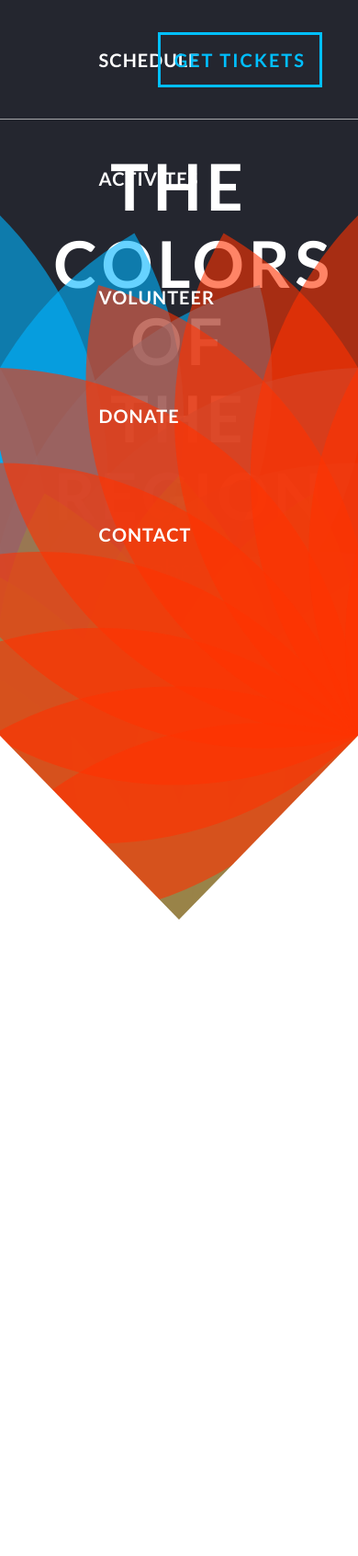
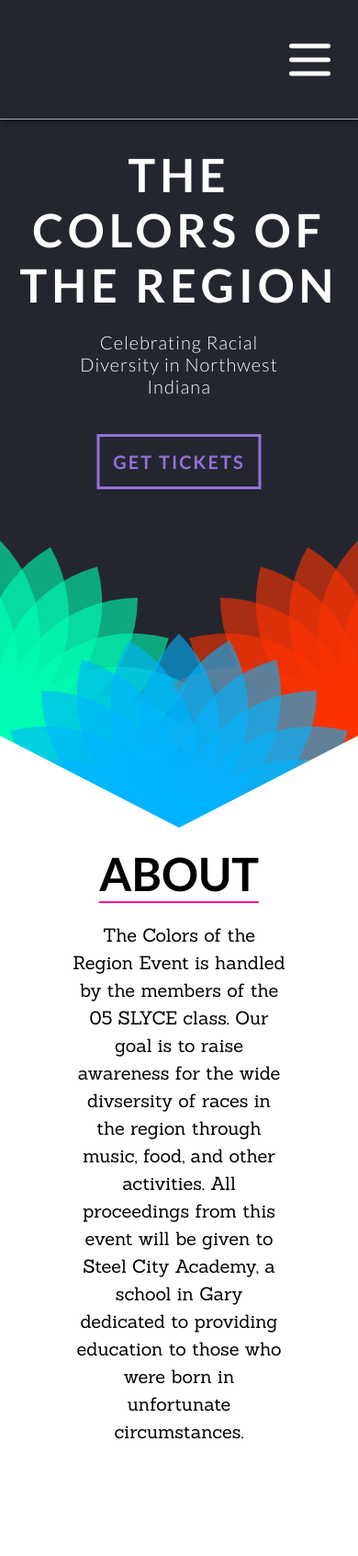
Before and after one commit to dsrasheed/cotr-website, a Flask app: page / in a window 390 px wide. Shown: the top 1692 px of the page at 92% size. After the commit the page ends 1565 px from the top, so only its background shows below. Run offline with Flask 2, Linux system fonts and the light colour scheme; parts of the project's set-up code (start-up, migrations or seed data) failed here and were passed over.

Commit message:
Make header responsive and add about section

```diff
--- a/cotr/home/templates/index.html
+++ b/cotr/home/templates/index.html
@@ -2,6 +2,14 @@
 
 {% block content %}
 <nav>
+	<!--HAMBURGER-->
+	<div class="hamburger">
+		<div class="ham-line"></div>
+		<div class="ham-line"></div>
+		<div class="ham-line"></div>
+	</div>
+
+	<div class="nav-container">
 		<!--LOGO-->
 
 		<!--NAVIGATION-->
@@ -20,17 +28,23 @@
 			<input type="hidden" name="return" value="{{ request.url_root }}get-tickets/success/"/>
 			<button class="btn form-btn" type="submit" name="submit" alt="PayPal - The safer, easier way to pay online!">Get Tickets</button>
 		</form>
+	</div>
 </nav>
 <header>
 	<!--TITLE-->
 	<div class="title-cnt">
 		<h1 id="title">The Colors of the Region</h1>
-		<h2 id="subtitle">Celebrating Racial Diversity in Northwest Indiana</h2>
+		<p id="subtitle">Celebrating Racial Diversity in Northwest Indiana</p>
+		<form class="payp-form title-form" action="https://www.sandbox.paypal.com/cgi-bin/webscr" method="post" target="_top">
+			<input type="hidden" name="cmd" value="_s-xclick">
+			<input type="hidden" name="hosted_button_id" value="M3WLKBA4W6CNQ">
+			<input type="hidden" name="return" value="{{ request.url_root }}get-tickets/success/"/>
+			<button class="btn form-btn" type="submit" name="submit" alt="PayPal - The safer, easier way to pay online!">Get Tickets</button>
+		</form>
 	</div>
 
 	<!--LOTUS-->
-	<div id="blue-lotus" class="lotus">
-		<div class="petal"></div>
+	<div id="green-lotus" class="lotus">
 		<div class="petal"></div>
 		<div class="petal"></div>
 		<div class="petal"></div>
@@ -44,7 +58,8 @@
 		<div class="petal"></div>
 		<div class="petal"></div>
 	</div>
-	<div id="green-lotus" class="lotus">
+	<div id="blue-lotus" class="lotus">
+		<div class="petal"></div>
 		<div class="petal"></div>
 		<div class="petal"></div>
 		<div class="petal"></div>
@@ -77,6 +92,16 @@
 	<div class="triangle tri-left"></div>
 	<div class="triangle tri-right"></div>
 </header>
-<div style="width: 100%; height: 2000px"></div>
+<section id="about">
+	<div class="section-content">
+		<h2 class="section-title">About</h2>
+		<p class="about-desc">The Colors of the Region Event is handled by the members of
+		the  05 SLYCE class. Our goal is to raise awareness for the wide divsersity of races
+		in the region through music, food, and other activities. All proceedings from this
+		event will be given to Steel City Academy, a school in Gary dedicated to providing
+		education to those who were born in unfortunate circumstances.</p>
+	</div>
+</section>
+<div style="width: 100%; height: 1000px;"></div>
 <script src="{{ url_for('static', filename='js/main.js') }}"></script>
 {% endblock %}
--- a/cotr/static/styles/main.css
+++ b/cotr/static/styles/main.css
@@ -1,22 +1,49 @@
-@import url('https://fonts.googleapis.com/css?family=Comfortaa:700|Lato:300,700');
+@import url('https://fonts.googleapis.com/css?family=Lato:300,700|Sanchez');
 * {
 	box-sizing: border-box;
 	margin: 0;
 	padding: 0;
 }
+body {
+	min-width: 320px;
+}
 nav {
 	width: 100%;
 	height: 130px;
-	padding: 0 10%;
 	position: fixed;
 	color: white;
 	background-color: transparent;
 	z-index: 10;
 	border-bottom: solid 1px rgba(255,255,255,0.6);
+	box-shadow: 2px 0 10px rgba(0,0,0,0.6);
 	transition: height 0.3s, background-color 0.3s, color 0.3s;
 }
+.hamburger {
+	display: none;
+	position: absolute;
+	width: 45px;
+	height: 35px;
+	top: 50%;
+	right: 30px;
+	transform: translateY(-50%);
+}
+.ham-line {
+	width: 100%;
+	height: 5px;
+	background-color: white;
+	border-radius: 50px;
+	margin-bottom: 10px;
+}
+.ham-line:last-child {
+	margin-bottom: 0;
+}
+.nav-container {
+	width: 80%;
+	height: 100%;
+	margin: 0 auto;
+}
 ul.menu {
-	position: absolute;
+	position: relative;
 	list-style-type: none;
 	display: inline-block;
 	left: 50%;
@@ -57,14 +84,15 @@ li.menu-element:after {
 li.menu-element:hover:after {
 	height: 3px;
 }
+.payp-form {
+	display: table;
+}
 .nav-form {
 	float: right;
+	margin: 0 auto;
 	position: relative;
 	top: 50%;
 	transform: translateY(-50%);
-}
-.payp-form {
-	display: table;
 }
 .btn {
 	font-family: "Lato";
@@ -73,13 +101,13 @@ li.menu-element:hover:after {
 	padding: 15px 15px;
 	text-transform: uppercase;
 	letter-spacing: 2px;
-	color: deepskyblue;
+	color: mediumpurple;
 	background-color: transparent;
-	border: solid 3px deepskyblue;
+	border: solid 3px mediumpurple;
 	transition: color 0.5s, background-color 0.5s;
 }
 .btn:hover {
-	background-color: deepskyblue;
+	background-color: mediumpurple;
 	color: white;
 }
 header {
@@ -88,6 +116,7 @@ header {
 	position: relative;
 	background-color: rgb(36, 38, 47);
 	overflow: hidden;
+	transition: min-height 0.25s;
 }
 .title-cnt {
 	position: relative;
@@ -96,7 +125,9 @@ header {
 	max-width: 70%;
 	transform: translate(-50%);
 }
-/* TODO: Make responsive so text doesn't exceed 2 lines */
+#title, #subtitle {
+	transition: font-size 0.25s;
+}
 #title {
 	font-family: "Lato";
 	font-weight: 700;
@@ -105,25 +136,29 @@ header {
 	color: white;
 	text-align: center;
 	text-transform: uppercase;
-	margin-bottom: 20px;
 	z-index: 1;
 }
 #subtitle {
 	width: 70%;
-	margin: auto;
+	margin: 20px auto 40px auto;
 	font-family: "Lato";
 	font-weight: 300;
 	font-size: 30px;
+	letter-spacing: 1px;
 	color: white;
 	text-align: center;
 }
+.title-form {
+	margin: auto;
+}
 .triangle {
-	z-index: 1;
+	z-index: 2;
 	position: absolute;
 	bottom: 0;
 	width: 0;
 	height: 0;
 	border-bottom: solid 200px white;
+	transition: height 0.25s;
 }
 .tri-left {
 	left: 0;
@@ -140,14 +175,15 @@ header {
 	min-width: 400px;
 	min-height: 400px;
 }
-#blue-lotus {
+#green-lotus {
 	left: 0;
 	bottom: 200px;
 }
-#green-lotus {
+#blue-lotus {
 	left: 50%;
 	bottom: 0;
-	transform: translate(-50%) rotate(-45deg);
+	transform: translate(-50%, -20%) rotate(-45deg);
+	z-index: 1;
 }
 #red-lotus {
 	left: 100%;
@@ -156,16 +192,17 @@ header {
 }
 .petal {
 	position: absolute;
-	width: 400px;
-	height: 400px;
+	width: 0px;
+	height: 0px;
 	border-radius: 100% 0 100% 0;
 	transform-origin: bottom left;
+	transition: height 0.25s, width 0.25s;
+}
+#green-lotus .petal {
+	background-color: rgba(0, 255, 180, 0.6);
 }
 #blue-lotus .petal {
 	background-color: rgba(0, 180, 255, 0.6);
-}
-#green-lotus .petal {
-	background-color: rgba(0, 255, 180, 0.6);
 }
 #red-lotus .petal {
 	background-color: rgba(255, 50, 0, 0.6);
@@ -206,3 +243,117 @@ header {
 .petal:nth-child(13) {
 	transform: rotate(-90deg);
 }
+section {
+	width: 100%;
+	margin-bottom: 5%;
+}
+.section-content {
+	width: 60%;
+	margin: auto;
+}
+#about {
+	padding-top: 5%;
+}
+h2.section-title {
+	display: inline-block;
+	position: relative;
+	left: 50%;
+	transform: translate(-50%);
+	font-family: "Lato";
+	font-size: 50px;
+	text-align: center;
+	text-transform: uppercase;
+}
+h2.section-title:after {
+	content: "";
+	display: block;
+	width: 100%;
+	height: 2px;
+	background-color: deeppink;
+}
+.about-desc {
+	font-family: "Sanchez";
+	margin-top: 20px;
+	font-size: 20px;
+	line-height: 1.5em;
+	text-align: center;
+}
+/************
+MEDIA QUERIES
+************/
+@media (min-width: 1550px) {
+	header {
+		min-height: 1000px;
+	}
+	#title {
+		font-size: 70px;
+	}
+	#subtitle {
+		font-size: 30px;
+	}
+	.lotus {
+		min-width: 400px;
+		min-height: 400px;
+	}
+	.petal {
+		width: 400px;
+		height: 400px;
+	}
+}
+@media (max-width: 1549px) {
+	.nav-form {
+		display: none;
+	}
+	header {
+		min-height: 900px;
+	}
+	#title {
+		font-size: 50px;
+	}
+	#subtitle {
+		font-size: 20px;
+	}
+	.lotus {
+		min-width: 300px;
+		min-height: 300px;
+	}
+	.petal {
+		width: 300px;
+		height: 300px
+	}
+}
+@media (max-width: 800px) {
+	.hamburger {
+		display: block;
+	}
+	.title-cnt {
+		max-width: 90%;
+	}
+	ul.menu {
+		display: none;
+	}
+	.lotus {
+		min-width: 200px;
+		min-height: 200px;
+	}
+	.petal {
+		width: 200px;
+		height: 200px;
+	}
+}
+@media (max-width: 500px) {
+	.triangle {
+		border-bottom-width: 100px;
+	}
+	#green-lotus, #red-lotus {
+		bottom: 100px;
+	}
+	.lotus {
+		min-width: 150px;
+		min-height: 150px;
+	}
+	.petal {
+		width: 150px;
+		height: 150px;
+	}
+}
```
Lines whose indentation alone changed are shown as unchanged.
